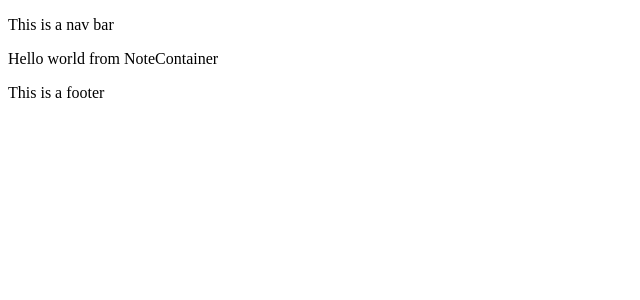
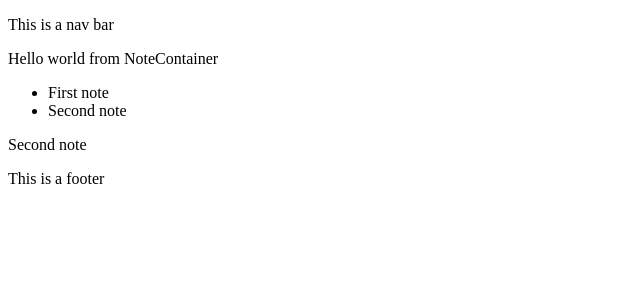
Before and after one commit to k1bs/chkmark, a React (Create React App) app in the folder client/: page / in a window 1280 px wide. Shown: the top 300 px of the page, without its empty margins (0-640 px from the left). Built offline with nearby package versions, Linux system fonts and the light colour scheme.

Commit message:
add basic view functionality with onClicks

```diff
--- a/client/package.json
+++ b/client/package.json
@@ -4,6 +4,7 @@
   "private": true,
   "dependencies": {
     "isomorphic-fetch": "^2.2.1",
+    "prop-types": "^15.6.0",
     "react": "^16.2.0",
     "react-dom": "^16.2.0",
     "react-redux": "^5.0.6",
--- /dev/null
+++ b/client/src/components/NoteHero.js
@@ -0,0 +1,22 @@
+import React from 'react'
+import PropTypes from 'prop-types'
+
+const NoteHero = ({ notes, currentNote }) => {
+  return (
+    <div>
+      <p>
+        {notes.find((note) => note.id === currentNote).note}
+      </p>
+    </div>
+  )
+}
+
+NoteHero.propTypes = {
+  notes: PropTypes.arrayOf(PropTypes.shape({
+    id: PropTypes.number.isRequired,
+    note: PropTypes.string.isRequired
+  }).isRequired).isRequired,
+  currentNote: PropTypes.number
+}
+
+export default NoteHero
--- /dev/null
+++ b/client/src/components/NoteList.js
@@ -0,0 +1,29 @@
+import React from 'react'
+import NoteSmall from './NoteSmall'
+import PropTypes from 'prop-types'
+
+const NoteList = ({notes, clickCurrentNote}) => {
+  return (
+    <ul>
+      {notes.map((note) => {
+        return (
+          <NoteSmall
+            key={note.id}
+            {...note}
+            onClick={() => clickCurrentNote(note.id)}
+          />
+        )
+      })}
+    </ul>
+  )
+}
+
+NoteList.proptypes = {
+  notes: PropTypes.arrayOf(PropTypes.shape({
+    id: PropTypes.number.isRequired,
+    note: PropTypes.string.isRequired
+  }).isRequired).isRequired,
+  clickCurrentNote: PropTypes.func.isRequired
+}
+
+export default NoteList
--- /dev/null
+++ b/client/src/components/NoteSmall.js
@@ -0,0 +1,15 @@
+import React from 'react'
+import PropTypes from 'prop-types'
+
+const NoteSmall = ({ onClick, note }) => {
+  return (
+    <li onClick={onClick}>{note}</li>
+  )
+}
+
+NoteSmall.propTypes = {
+  onClick: PropTypes.func.isRequired,
+  note: PropTypes.string.isRequired
+}
+
+export default NoteSmall
--- a/client/src/containers/NoteContainer.js
+++ b/client/src/containers/NoteContainer.js
@@ -1,9 +1,33 @@
-import React from 'react'
+import React, { Component } from 'react'
+import { connect } from 'react-redux'
+import NoteHero from '../components/NoteHero'
+import NoteList from '../components/NoteList'
+import { setCurrentNote } from '../actions'
 
-const NoteContainer = () => {
-  return (
-    <p>Hello world from NoteContainer</p>
-  )
+class NoteContainer extends Component {
+  render () {
+    const { notes, currentNote, clickCurrentNote } = this.props
+    return (
+      <div className='app-body'>
+        <p>Hello world from NoteContainer</p>
+        <NoteList notes={notes} clickCurrentNote={clickCurrentNote} />
+        <NoteHero notes={notes} currentNote={currentNote} />
+      </div>
+    )
+  }
 }
 
-export default NoteContainer
+const mapStateToProps = (state) => {
+  return {
+    notes: state.notes,
+    currentNote: state.currentNote
+  }
+}
+
+const mapDispatchToProps = (dispatch) => {
+  return {
+    clickCurrentNote: (id) => dispatch(setCurrentNote(id))
+  }
+}
+
+export default connect(mapStateToProps, mapDispatchToProps)(NoteContainer)
```
